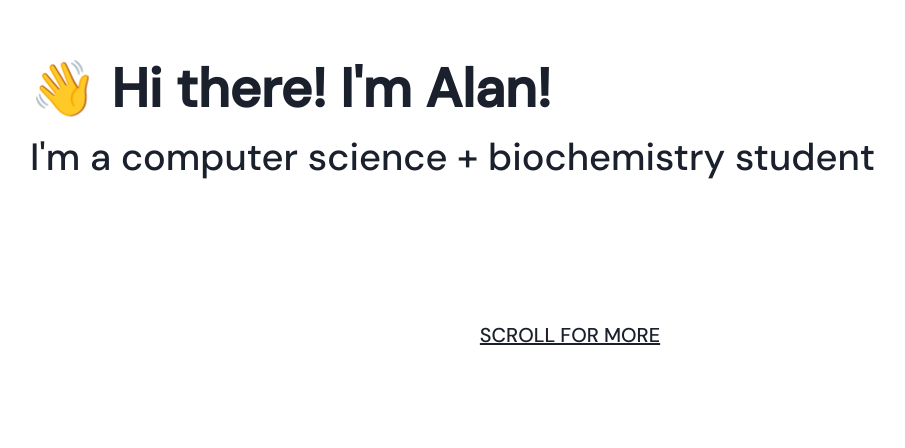
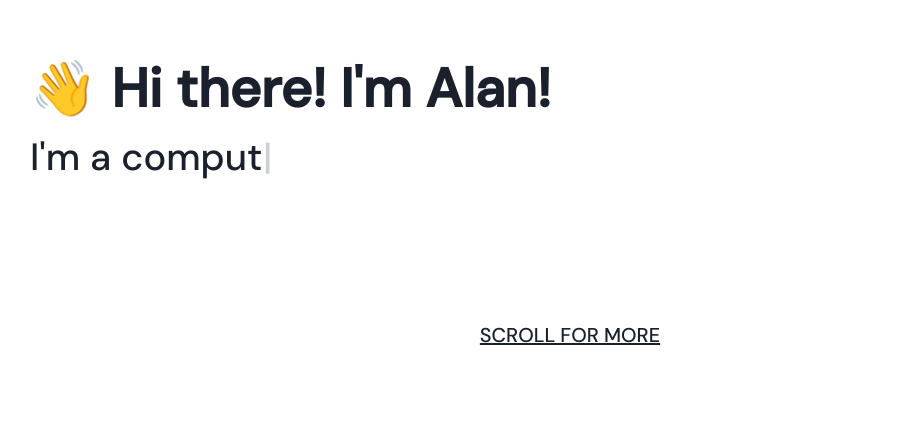
Before and after one commit to A1aNNN/room-website, a React (Create React App) app: page / in a window 1280 px wide. Shown: the part 352-800 px from the top of the page, without its empty margins (70-975 px from the left). Built offline with nearby package versions, Linux system fonts and the light colour scheme.

Commit message:
added typewriter to hero section + styled it

```diff
--- a/src/App.css
+++ b/src/App.css
@@ -7,11 +7,23 @@
   margin-left: 100px;
 }
 
+.hero-typewriter-container {
+  display: flex;
+  flex-direction: row;
+}
+
 .hero-typewriter {
   font-size: 38px;
   font-family: dm-sans;
   height: 61px;
   margin-left: 100px;
+}
+
+.hero-typewriter-scroll {
+  font-size: 38px;
+  font-family: dm-sans;
+  height: 61px;
+  margin-left: 10px;
 }
 
 .scroll-for-more {
--- a/src/components/Hero.js
+++ b/src/components/Hero.js
@@ -1,5 +1,7 @@
 import { Box, Text } from '@chakra-ui/react'
 import React from 'react'
+import { Typewriter } from 'typewriter-effect'
+import WordsTypewriter from './WordsTypewriter'
 
 const Hero = () => {
   return (
@@ -7,9 +9,25 @@ const Hero = () => {
         <Text className='hero-title'>
             👋 Hi there! I'm Alan!
         </Text>
-        <Text className='hero-typewriter'>
-            I'm a computer science + biochemistry student
-        </Text>
+        <Box className='hero-typewriter-container'>
+          <Text className='hero-typewriter'>
+              {/* I'm a computer science + biochemistry student  */}
+              I'm a
+          </Text>
+          <WordsTypewriter/>
+        </Box>
+        {/* <Typewriter
+          options={{
+            autostart: true,
+            loop: true,
+            delay: 40,
+            strings: [
+              "computer science + biochemistry student",
+              "coffee enthusiast",
+              "Mario Kart fanatic",
+            ]
+          }}
+        /> */}
 
         <Text className='scroll-for-more'>
             SCROLL FOR MORE
```
